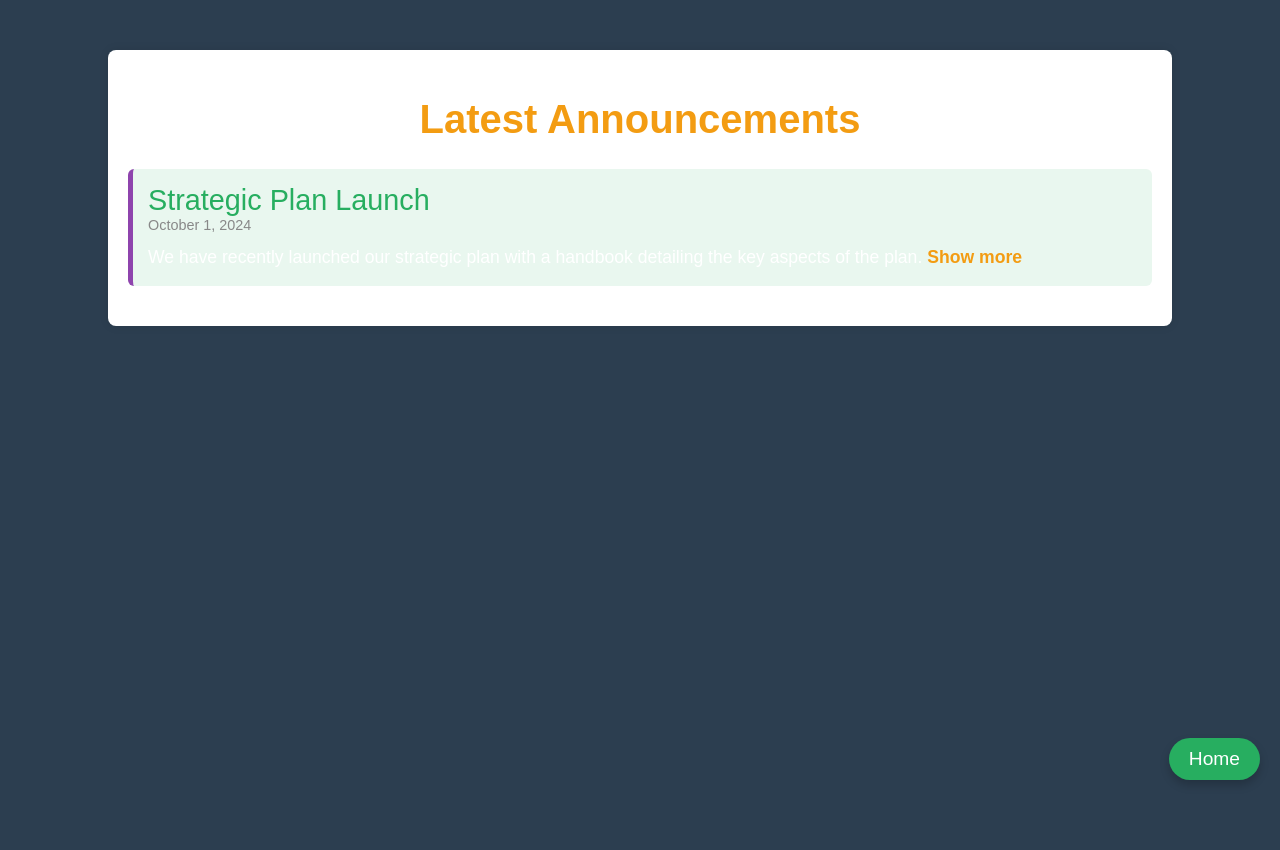
After one commit to patmuchiri/nyeri_chai_farmers, a Flask app: page /announcements in a window 1280 px wide. The commit adds this page. Run offline with Flask 3, Linux system fonts and the light colour scheme.

Commit message:
updated several modules

```diff
--- a/app.py
+++ b/app.py
@@ -65,7 +65,7 @@ def home():
     return render_template('index.html', announcements=announcements)
 
 @app.route('/announcements')
-def announcements():
+def show_announcements():
     """Route to display all announcements."""
     announcements = Announcement.query.all()
     return render_template('announcements.html', announcements=announcements)
@@ -91,7 +91,7 @@ def members():
 @app.route('/contact')
 def contact():
     """Contact route to display the contact page."""
-    return render_template('contact.html')  # Ensure this template exists
+    return render_template('contact.html')
 
 @app.route('/login', methods=['GET', 'POST'])
 def login():
@@ -135,6 +135,7 @@ def register():
 
         flash('User registered successfully', 'success')
         return redirect(url_for('login'))
+    return render_template('register.html')
 
 # Create the database and tables if they don't exist
 with app.app_context():
--- /dev/null
+++ b/templates/announcements.html
@@ -0,0 +1,132 @@
+<!DOCTYPE html>
+<html lang="en">
+<head>
+    <meta charset="UTF-8">
+    <meta name="viewport" content="width=device-width, initial-scale=1.0">
+    <title>Announcements</title>
+    <style>
+        body {
+            font-family: 'Arial', sans-serif;
+            background-color: #2c3e50; /* Dark Green background */
+            color: #fff; /* White text for contrast */
+            margin: 0;
+            padding: 0;
+            position: relative;
+            min-height: 100vh;
+        }
+        .container {
+            width: 80%;
+            margin: 50px auto;
+            background: #fff;
+            border-radius: 8px;
+            box-shadow: 0 0 10px rgba(0, 0, 0, 0.1);
+            padding: 20px;
+        }
+        h1 {
+            text-align: center;
+            color: #f39c12; /* Yellow color for headings */
+            font-size: 2.5em;
+        }
+        .announcement-card {
+            background: #e9f7ef; /* Light background for announcements */
+            border-left: 5px solid #8e44ad; /* Brown accent for left border */
+            margin: 20px 0;
+            padding: 15px;
+            border-radius: 6px;
+            transition: box-shadow 0.3s ease;
+        }
+        .announcement-card:hover {
+            box-shadow: 0 5px 15px rgba(0, 0, 0, 0.2);
+        }
+        .announcement-title {
+            font-size: 1.8em;
+            color: #27ae60; /* Dark Green for titles */
+        }
+        .announcement-date {
+            color: #888;
+            font-size: 0.9em;
+            margin-bottom: 10px;
+        }
+        .announcement-text {
+            font-size: 1.1em;
+            line-height: 1.6em;
+        }
+        .btn {
+            display: inline-block;
+            background-color: #8e44ad; /* Brown background for buttons */
+            color: #fff;
+            padding: 10px 20px;
+            margin: 10px 0;
+            border-radius: 5px;
+            text-decoration: none;
+            font-size: 1em;
+            transition: background-color 0.3s ease;
+        }
+        .btn:hover {
+            background-color: #732d91; /* Darker shade for hover effect */
+        }
+        /* JavaScript-enhanced feature: Show more details */
+        .details {
+            display: none;
+            color: #555;
+        }
+        .show-more-btn {
+            cursor: pointer;
+            color: #f39c12; /* Yellow for show more button */
+            font-weight: bold;
+        }
+        /* Home button at bottom-right */
+        .home-btn {
+            position: fixed;
+            bottom: 20px;
+            right: 20px;
+            background-color: #27ae60; /* Dark Green for home button */
+            color: #fff;
+            padding: 10px 20px;
+            border-radius: 50px;
+            text-decoration: none;
+            font-size: 1.2em;
+            box-shadow: 0 5px 10px rgba(0, 0, 0, 0.2);
+            transition: background-color 0.3s ease, box-shadow 0.3s ease;
+        }
+        .home-btn:hover {
+            background-color: #1f8241; /* Darker green on hover */
+            box-shadow: 0 8px 15px rgba(0, 0, 0, 0.3);
+        }
+    </style>
+</head>
+<body>
+    <div class="container">
+        <h1>Latest Announcements</h1>
+
+        <div class="announcement-card">
+            <div class="announcement-title">Strategic Plan Launch</div>
+            <div class="announcement-date">October 1, 2024</div>
+            <div class="announcement-text">
+                We have recently launched our strategic plan with a handbook detailing the key aspects of the plan.
+                <span class="show-more-btn" onclick="toggleDetails(this)">Show more</span>
+            </div>
+            <div class="details">
+                The handbook includes sections on our vision for growth, sustainability goals, and the roles that
+                members will play in ensuring the plan's success. You can <a href="#" class="btn">Download Handbook</a>.
+            </div>
+        </div>
+    </div>
+
+    <!-- Home Button -->
+    <a href="{{ url_for('home') }}" class="home-btn">Home</a>
+
+    <script>
+        function toggleDetails(element) {
+            const details = element.nextElementSibling;
+            if (details.style.display === "none" || details.style.display === "") {
+                details.style.display = "block";
+                element.textContent = "Show less";
+            } else {
+                details.style.display = "none";
+                element.textContent = "Show more";
+            }
+        }
+    </script>
+</body>
+</html>
```
Also changed, not shown: templates/about.html (+68 -12 lines), templates/contact.html (+32 -5 lines), templates/index.html (+75 -11 lines), static/images/aboutustea.jpg (added), static/images/hill-5419527_1920.jpg (added), static/images/n.png (added), static/images/nclogo.png (added), static/images/teakenya.jpg (added), static/images/teapeople.jpg (added), 3 other files.
